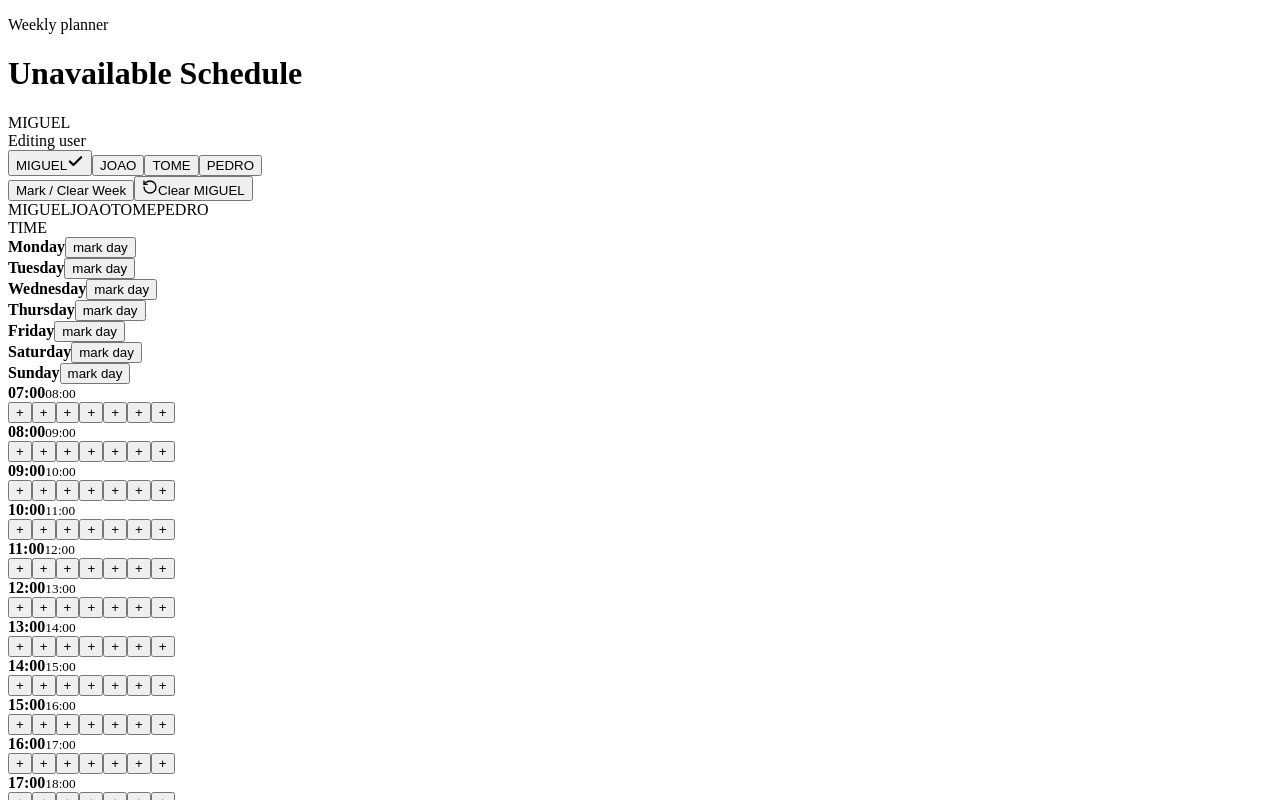
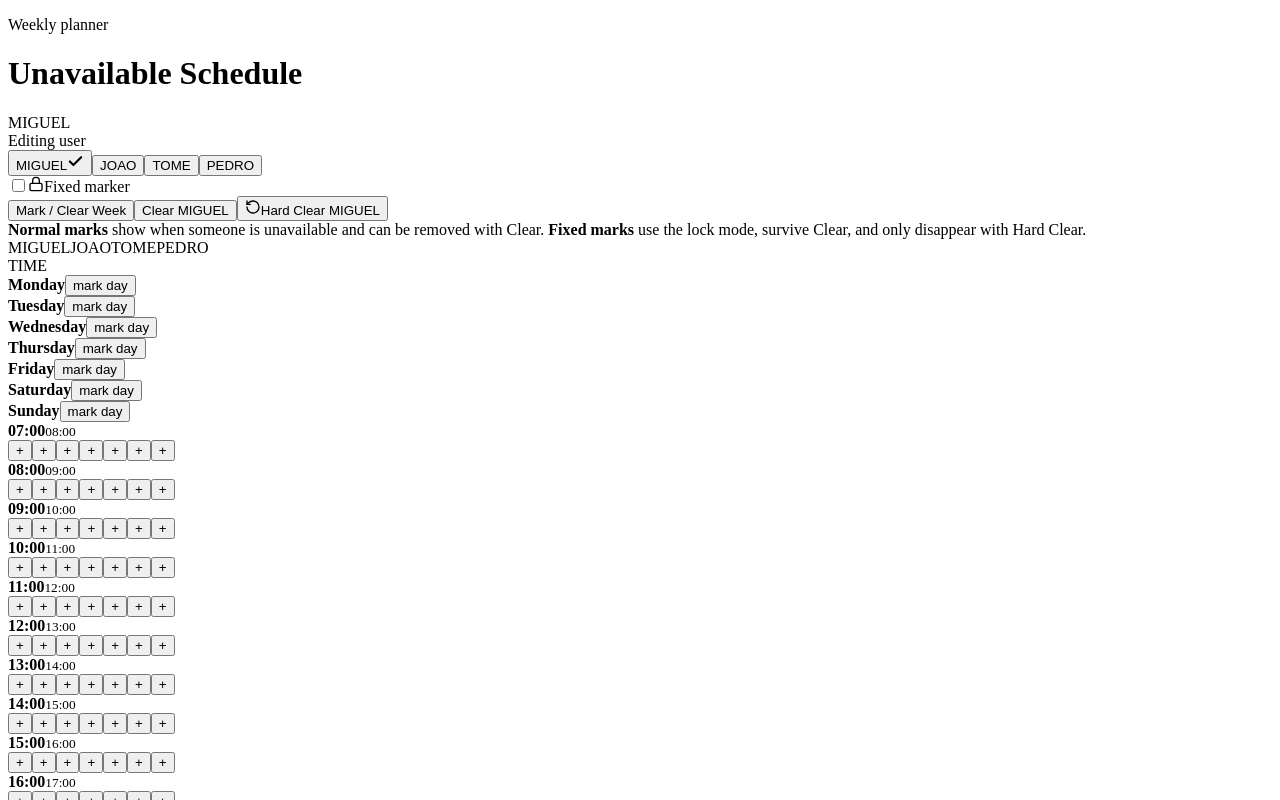
Before and after one commit to MiguelRioss/weekly-availability, a React (Vite) app: page / in a window 1280 px wide. Shown: the top 800 px of the page. Built offline with nearby package versions, Linux system fonts and the light colour scheme; the HTML template or start-up script is replaced by a standard one.

Commit message:
Add fixed unavailable markers

```diff
--- a/src/App.css
+++ b/src/App.css
@@ -463,3 +463,62 @@ button:focus-visible {
     flex: 1 1 160px;
   }
 }
+
+.fixed-mode {
+  display: inline-flex;
+  align-items: center;
+  justify-content: center;
+  gap: 7px;
+  min-height: 42px;
+  padding: 10px 13px;
+  border: 1px solid #b9c4d2;
+  border-radius: 8px;
+  background: #ffffff;
+  color: #263244;
+  font-weight: 800;
+  cursor: pointer;
+  white-space: nowrap;
+}
+
+.fixed-mode input {
+  width: 1rem;
+  height: 1rem;
+  accent-color: #111827;
+}
+
+.fixed-mode.active {
+  border-color: #111827;
+  background: #111827;
+  color: #ffffff;
+}
+
+.explanation {
+  margin: 14px 0 0;
+  padding: 12px 14px;
+  border: 1px solid #d8e0ea;
+  border-radius: 8px;
+  background: #ffffff;
+  color: #425066;
+  font-size: 0.92rem;
+  line-height: 1.45;
+}
+
+.explanation strong {
+  color: #172033;
+}
+
+.fixed-segment {
+  background-image: repeating-linear-gradient(
+    135deg,
+    rgba(255, 255, 255, 0.28) 0,
+    rgba(255, 255, 255, 0.28) 6px,
+    rgba(0, 0, 0, 0.1) 6px,
+    rgba(0, 0, 0, 0.1) 12px
+  );
+}
+
+.fixed-by-current-user {
+  box-shadow:
+    inset 0 0 0 3px #111827,
+    inset 0 0 0 6px rgba(255, 255, 255, 0.8);
+}
--- a/src/App.jsx
+++ b/src/App.jsx
@@ -1,5 +1,5 @@
 import { useEffect, useMemo, useState } from "react";
-import { Check, RotateCcw, Users } from "lucide-react";
+import { Check, Lock, RotateCcw, Users } from "lucide-react";
 
 const USERS = [
   { id: "MIGUEL", name: "MIGUEL", color: "#2563eb" },
@@ -32,13 +32,36 @@ const HOURS = Array.from({ length: END_HOUR - START_HOUR }, (_, index) => {
   };
 });
 
+function emptySlot() {
+  return { normal: [], fixed: [] };
+}
+
 function getEmptyUnavailability() {
   return Object.fromEntries(
     DAYS.map((day) => [
       day,
-      Object.fromEntries(HOURS.map(({ hour }) => [hour, []])),
+      Object.fromEntries(HOURS.map(({ hour }) => [hour, emptySlot()])),
     ]),
   );
+}
+
+function cleanUsers(users, userIds) {
+  return Array.isArray(users) ? users.filter((userId) => userIds.has(userId)) : [];
+}
+
+function normalizeSlot(value, userIds) {
+  if (Array.isArray(value)) {
+    return { normal: cleanUsers(value, userIds), fixed: [] };
+  }
+
+  return {
+    normal: cleanUsers(value?.normal, userIds),
+    fixed: cleanUsers(value?.fixed, userIds),
+  };
+}
+
+function getSlotUsers(slot) {
+  return [...new Set([...(slot?.normal ?? []), ...(slot?.fixed ?? [])])];
 }
 
 function normalizeUnavailability(value) {
@@ -47,11 +70,7 @@ function normalizeUnavailability(value) {
 
   for (const day of DAYS) {
     for (const { hour } of HOURS) {
-      const savedUsers = value?.[day]?.[hour];
-
-      if (Array.isArray(savedUsers)) {
-        base[day][hour] = savedUsers.filter((userId) => userIds.has(userId));
-      }
+      base[day][hour] = normalizeSlot(value?.[day]?.[hour], userIds);
     }
   }
 
@@ -79,9 +98,12 @@ function UserBadge({ user, compact = false }) {
   );
 }
 
-function UnavailabilityCell({ day, hour, selectedUser, unavailableUsers, onToggle }) {
-  const users = USERS.filter((user) => unavailableUsers.includes(user.id));
-  const selected = unavailableUsers.includes(selectedUser);
+function UnavailabilityCell({ day, hour, selectedUser, slot, fixedMode, onToggle }) {
+  const unavailableUserIds = getSlotUsers(slot);
+  const users = USERS.filter((user) => unavailableUserIds.includes(user.id));
+  const selectedNormal = slot.normal.includes(selectedUser);
+  const selectedFixed = slot.fixed.includes(selectedUser);
+  const selected = selectedNormal || selectedFixed;
   const everyoneUnavailable = users.length === USERS.length;
   const label =
     users.length === 0
@@ -93,9 +115,10 @@ function UnavailabilityCell({ day, hour, selectedUser, unavailableUsers, onToggl
       type="button"
       className={`availability-cell ${selected ? "selected-by-current-user" : ""} ${
         everyoneUnavailable ? "everyone-available" : ""
-      }`}
+      } ${selectedFixed ? "fixed-by-current-user" : ""}`}
       onClick={() => onToggle(day, hour)}
-      aria-label={label}
+      aria-label={`${label}${selectedFixed ? ", fixed marker" : ""}`}
+      title={fixedMode ? "Fixed mode: click to toggle a protected unavailable marker" : undefined}
     >
       {users.length === 0 ? (
         <span className="empty-cell-text">+</span>
@@ -107,9 +130,9 @@ function UnavailabilityCell({ day, hour, selectedUser, unavailableUsers, onToggl
           {users.map((user) => (
             <span
               key={user.id}
-              className="availability-segment"
+              className={`availability-segment ${slot.fixed.includes(user.id) ? "fixed-segment" : ""}`}
               style={{ backgroundColor: user.color }}
-              title={user.name}
+              title={`${user.name}${slot.fixed.includes(user.id) ? " fixed" : ""}`}
             />
           ))}
         </span>
@@ -117,7 +140,7 @@ function UnavailabilityCell({ day, hour, selectedUser, unavailableUsers, onToggl
 
       {selected && (
         <span className="selected-check" aria-hidden="true">
-          <Check size={12} strokeWidth={4} />
+          {selectedFixed ? <Lock size={12} strokeWidth={3} /> : <Check size={12} strokeWidth={4} />}
         </span>
       )}
 
@@ -133,6 +156,7 @@ function UnavailabilityCell({ day, hour, selectedUser, unavailableUsers, onToggl
 
 export default function App() {
   const [selectedUser, setSelectedUser] = useState("MIGUEL");
+  const [fixedMode, setFixedMode] = useState(false);
   const [unavailability, setUnavailability] = useState(loadUnavailability);
 
   useEffect(() => {
@@ -149,7 +173,7 @@ export default function App() {
 
     for (const day of DAYS) {
       for (const { hour, label } of HOURS) {
-        if (unavailability[day][hour].length === 0) {
+        if (getSlotUsers(unavailability[day][hour]).length === 0) {
           slots.push({ day, hour, label });
         }
       }
@@ -160,17 +184,21 @@ export default function App() {
 
   function toggleUnavailability(day, hour) {
     setUnavailability((current) => {
-      const currentUsers = current[day][hour];
-      const isUnavailable = currentUsers.includes(selectedUser);
-      const updatedUsers = isUnavailable
-        ? currentUsers.filter((user) => user !== selectedUser)
-        : [...currentUsers, selectedUser];
+      const currentSlot = current[day][hour];
+      const normal = currentSlot.normal.filter((user) => user !== selectedUser);
+      const fixed = currentSlot.fixed.filter((user) => user !== selectedUser);
+      const isFixed = currentSlot.fixed.includes(selectedUser);
+      const isNormal = currentSlot.normal.includes(selectedUser);
+
+      const updatedSlot = fixedMode
+        ? { normal, fixed: isFixed ? fixed : [...fixed, selectedUser] }
+        : { normal: isNormal ? normal : [...normal, selectedUser], fixed: currentSlot.fixed };
 
       return {
         ...current,
         [day]: {
           ...current[day],
-          [hour]: updatedUsers,
+          [hour]: updatedSlot,
         },
       };
     });
@@ -191,23 +219,36 @@ export default function App() {
   }
 
   function clearSelectedUser() {
-    updateAllSlots((slot) => slot.filter((user) => user !== selectedUser));
+    updateAllSlots((slot) => ({
+      ...slot,
+      normal: slot.normal.filter((user) => user !== selectedUser),
+    }));
+  }
+
+  function hardClearSelectedUser() {
+    updateAllSlots((slot) => ({
+      normal: slot.normal.filter((user) => user !== selectedUser),
+      fixed: slot.fixed.filter((user) => user !== selectedUser),
+    }));
   }
 
   function markWholeDay(day) {
     setUnavailability((current) => {
       const updated = structuredClone(current);
       const everySlotSelected = HOURS.every(({ hour }) =>
-        updated[day][hour].includes(selectedUser),
+        updated[day][hour].normal.includes(selectedUser),
       );
 
       for (const { hour } of HOURS) {
         const slot = updated[day][hour];
-        updated[day][hour] = everySlotSelected
-          ? slot.filter((user) => user !== selectedUser)
-          : slot.includes(selectedUser)
-            ? slot
-            : [...slot, selectedUser];
+        updated[day][hour] = {
+          ...slot,
+          normal: everySlotSelected
+            ? slot.normal.filter((user) => user !== selectedUser)
+            : slot.normal.includes(selectedUser) || slot.fixed.includes(selectedUser)
+              ? slot.normal
+              : [...slot.normal, selectedUser],
+        };
       }
 
       return updated;
@@ -216,16 +257,17 @@ export default function App() {
 
   function markAllWeek() {
     const everySlotSelected = DAYS.every((day) =>
-      HOURS.every(({ hour }) => unavailability[day][hour].includes(selectedUser)),
+      HOURS.every(({ hour }) => unavailability[day][hour].normal.includes(selectedUser)),
     );
 
-    updateAllSlots((slot) =>
-      everySlotSelected
-        ? slot.filter((user) => user !== selectedUser)
-        : slot.includes(selectedUser)
-          ? slot
-          : [...slot, selectedUser],
-    );
+    updateAllSlots((slot) => ({
+      ...slot,
+      normal: everySlotSelected
+        ? slot.normal.filter((user) => user !== selectedUser)
+        : slot.normal.includes(selectedUser) || slot.fixed.includes(selectedUser)
+          ? slot.normal
+          : [...slot.normal, selectedUser],
+    }));
   }
 
   return (
@@ -259,15 +301,32 @@ export default function App() {
             </div>
           </div>
 
+          <label className={`fixed-mode ${fixedMode ? "active" : ""}`}>
+            <input
+              type="checkbox"
+              checked={fixedMode}
+              onChange={(event) => setFixedMode(event.target.checked)}
+            />
+            <Lock size={16} />
+            Fixed marker
+          </label>
+
           <div className="global-actions">
             <button type="button" className="secondary-button" onClick={markAllWeek}>
               Mark / Clear Week
             </button>
-            <button type="button" className="danger-button" onClick={clearSelectedUser}>
-              <RotateCcw size={16} />
+            <button type="button" className="secondary-button" onClick={clearSelectedUser}>
               Clear {selectedUserData.name}
             </button>
+            <button type="button" className="danger-button" onClick={hardClearSelectedUser}>
+              <RotateCcw size={16} />
+              Hard Clear {selectedUserData.name}
+            </button>
           </div>
+        </section>
+
+        <section className="explanation" aria-label="Marker explanation">
+          <strong>Normal marks</strong> show when someone is unavailable and can be removed with Clear. <strong>Fixed marks</strong> use the lock mode, survive Clear, and only disappear with Hard Clear.
         </section>
 
         <section className="legend" aria-label="User color legend">
@@ -304,7 +363,8 @@ export default function App() {
                     day={day}
                     hour={hour}
                     selectedUser={selectedUser}
-                    unavailableUsers={unavailability[day][hour]}
+                    slot={unavailability[day][hour]}
+                    fixedMode={fixedMode}
                     onToggle={toggleUnavailability}
                   />
                 )),
```
